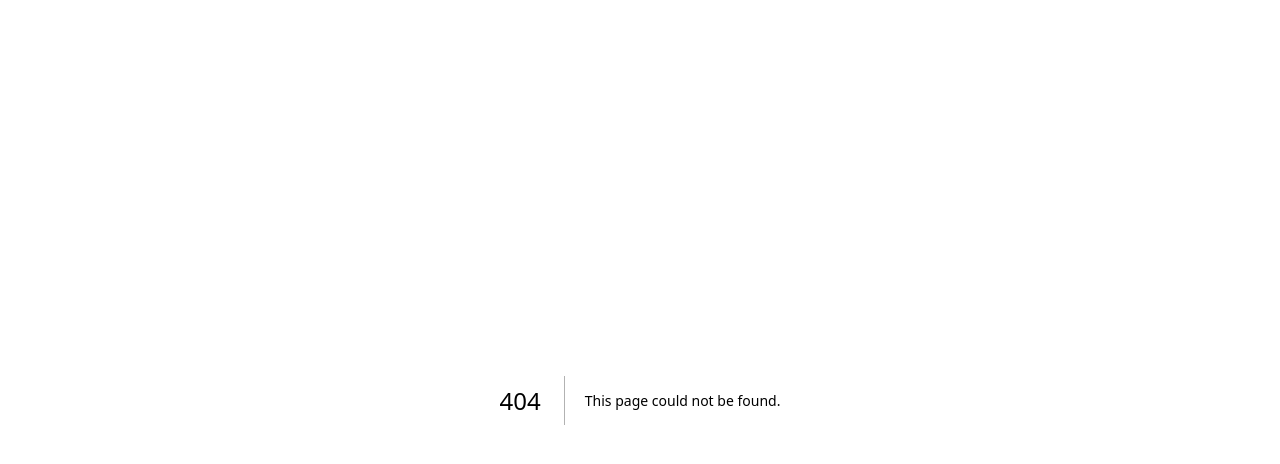
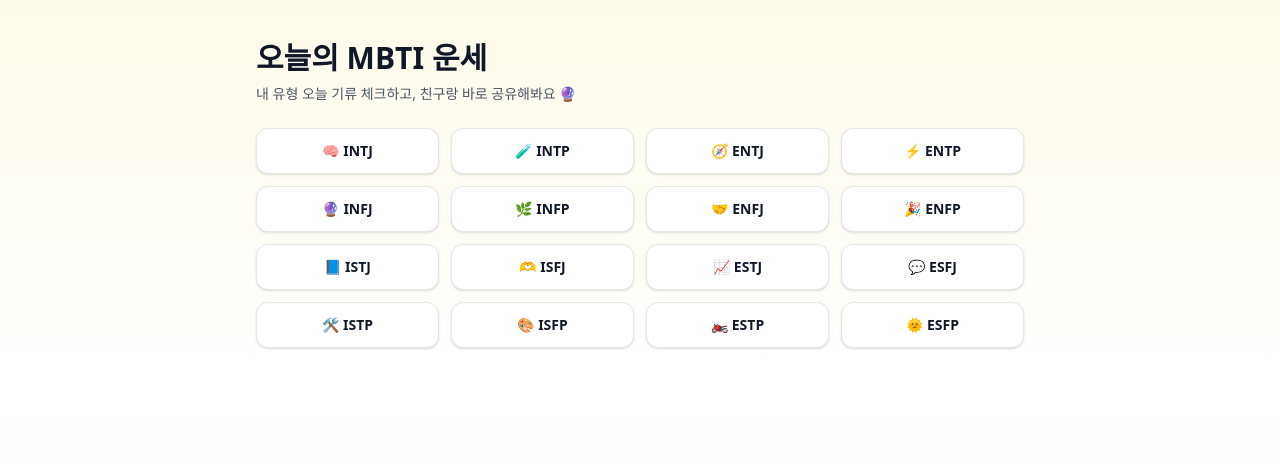
Before and after one commit to youhyun-ai/mbti-council, a Next.js app: page /horoscope in a window 1280 px wide. Before the commit this address had no page. Shown: the top 464 px of the page. Built offline with nearby package versions, Linux system fonts and the light colour scheme.

Commit message:
feat: add daily MBTI horoscope feature (#17)
Co-authored-by: Youhyun Kim <youhyun@Youhyuns-MacBook-Pro.local>

```diff
--- /dev/null
+++ b/app/horoscope/[type]/[date]/page.tsx
@@ -0,0 +1,72 @@
+import type { Metadata } from "next";
+import Link from "next/link";
+import { notFound } from "next/navigation";
+
+import { generateDailyHoroscope } from "@/lib/horoscope";
+import { isValidMbtiType } from "@/lib/mbti";
+
+type PageProps = {
+  params: Promise<{ type: string; date: string }>;
+};
+
+function validDate(date: string) {
+  return /^\d{4}-\d{2}-\d{2}$/.test(date);
+}
+
+export async function generateMetadata({ params }: PageProps): Promise<Metadata> {
+  const { type, date } = await params;
+  const up = type.toUpperCase();
+  return {
+    title: `${up} 오늘의 운세 (${date})`,
+    description: `${up}의 ${date} 연애/커리어/행운/인간관계 운세`,
+  };
+}
+
+export default async function HoroscopeResultPage({ params }: PageProps) {
+  const { type, date } = await params;
+  const up = type.toUpperCase();
+
+  if (!isValidMbtiType(up) || !validDate(date)) notFound();
+
+  const data = await generateDailyHoroscope(up, date);
+
+  return (
+    <main className="min-h-screen bg-gradient-to-b from-fuchsia-50 via-white to-amber-50 px-4 py-8 text-gray-900">
+      <div className="mx-auto max-w-2xl rounded-3xl border border-gray-200 bg-white p-6 shadow-sm sm:p-8">
+        <p className="text-xs font-bold text-fuchsia-700">{data.date} · 오늘의 운세</p>
+        <h1 className="mt-2 text-3xl font-black">{data.type} {data.title}</h1>
+        <p className="mt-3 rounded-xl bg-fuchsia-50 px-4 py-3 text-sm text-gray-700">{data.overall}</p>
+
+        <div className="mt-6 grid gap-3 sm:grid-cols-2">
+          <section className="rounded-xl border border-rose-200 bg-rose-50 p-4">
+            <h2 className="text-sm font-extrabold">💘 연애</h2>
+            <p className="mt-1 text-sm text-gray-700">{data.love}</p>
+          </section>
+          <section className="rounded-xl border border-sky-200 bg-sky-50 p-4">
+            <h2 className="text-sm font-extrabold">💼 커리어</h2>
+            <p className="mt-1 text-sm text-gray-700">{data.career}</p>
+          </section>
+          <section className="rounded-xl border border-amber-200 bg-amber-50 p-4">
+            <h2 className="text-sm font-extrabold">🍀 행운</h2>
+            <p className="mt-1 text-sm text-gray-700">{data.luck}</p>
+          </section>
+          <section className="rounded-xl border border-emerald-200 bg-emerald-50 p-4">
+            <h2 className="text-sm font-extrabold">🫂 인간관계</h2>
+            <p className="mt-1 text-sm text-gray-700">{data.social}</p>
+          </section>
+        </div>
+
+        <div className="mt-5 rounded-xl border border-gray-200 bg-gray-50 p-4 text-sm text-gray-700">
+          <p>✨ 럭키 아이템: <span className="font-bold">{data.luckyItem}</span></p>
+          <p className="mt-1">⏰ 럭키 타임: <span className="font-bold">{data.luckyTime}</span></p>
+        </div>
+
+        <div className="mt-6 flex flex-wrap gap-2">
+          <Link href="/horoscope" className="rounded-full bg-gray-900 px-4 py-2 text-xs font-bold text-white">
+            다른 유형 보기
+          </Link>
+        </div>
+      </div>
+    </main>
+  );
+}
--- /dev/null
+++ b/app/horoscope/page.tsx
@@ -0,0 +1,33 @@
+import Link from "next/link";
+
+import { MBTI_TYPES } from "@/app/lib/mbti";
+
+function todayKST() {
+  return new Intl.DateTimeFormat("sv-SE", { timeZone: "Asia/Seoul" }).format(new Date());
+}
+
+export default function HoroscopeLandingPage() {
+  const date = todayKST();
+
+  return (
+    <main className="min-h-screen bg-gradient-to-b from-amber-50 via-white to-fuchsia-50 px-4 py-10 text-gray-900">
+      <div className="mx-auto max-w-3xl">
+        <h1 className="text-3xl font-black">오늘의 MBTI 운세</h1>
+        <p className="mt-2 text-sm text-gray-600">내 유형 오늘 기류 체크하고, 친구랑 바로 공유해봐요 🔮</p>
+
+        <div className="mt-6 grid grid-cols-2 gap-3 sm:grid-cols-4">
+          {MBTI_TYPES.map((item) => (
+            <Link
+              key={item.code}
+              href={`/horoscope/${item.code}/${date}`}
+              className="rounded-xl border border-gray-200 bg-white px-4 py-3 text-center text-sm font-bold shadow-sm transition hover:-translate-y-0.5 hover:border-gray-300"
+            >
+              <span className="mr-1">{item.emoji}</span>
+              {item.code}
+            </Link>
+          ))}
+        </div>
+      </div>
+    </main>
+  );
+}
--- a/app/page.tsx
+++ b/app/page.tsx
@@ -44,12 +44,20 @@ export default async function HomePage() {
           성격 다른 셋 부르면 단톡방이 열림.<br />내 고민, 걔네한테 맡겨봐.
         </p>
 
-        <Link
-          href="/pick"
-          className="mt-8 inline-flex min-h-14 items-center justify-center rounded-2xl bg-gray-900 px-8 text-lg font-extrabold text-white shadow-lg shadow-gray-900/20 transition hover:-translate-y-0.5 hover:bg-black"
-        >
-          단톡 열기 →
-        </Link>
+        <div className="mt-8 flex flex-wrap items-center justify-center gap-3">
+          <Link
+            href="/pick"
+            className="inline-flex min-h-14 items-center justify-center rounded-2xl bg-gray-900 px-8 text-lg font-extrabold text-white shadow-lg shadow-gray-900/20 transition hover:-translate-y-0.5 hover:bg-black"
+          >
+            단톡 열기 →
+          </Link>
+          <Link
+            href="/horoscope"
+            className="inline-flex min-h-14 items-center justify-center rounded-2xl border border-fuchsia-200 bg-fuchsia-50 px-6 text-base font-bold text-fuchsia-800 shadow-sm transition hover:-translate-y-0.5 hover:border-fuchsia-300"
+          >
+            오늘의 운세 보기 →
+          </Link>
+        </div>
       </section>
 
       <LandingDemo />
--- /dev/null
+++ b/lib/horoscope.ts
@@ -0,0 +1,114 @@
+import Anthropic from "@anthropic-ai/sdk";
+
+import { isValidMbtiType, type MbtiType } from "@/lib/mbti";
+
+export type DailyHoroscope = {
+  type: MbtiType;
+  date: string;
+  title: string;
+  overall: string;
+  love: string;
+  career: string;
+  luck: string;
+  social: string;
+  luckyItem: string;
+  luckyTime: string;
+};
+
+let client: Anthropic | null = null;
+const cache = new Map<string, DailyHoroscope>();
+
+function getClient() {
+  if (!process.env.ANTHROPIC_API_KEY) throw new Error("ANTHROPIC_API_KEY is missing");
+  if (!client) client = new Anthropic({ apiKey: process.env.ANTHROPIC_API_KEY });
+  return client;
+}
+
+function fallback(type: MbtiType, date: string): DailyHoroscope {
+  return {
+    type,
+    date,
+    title: `${type} 오늘의 운세`,
+    overall: "오늘은 가볍게 가도 운이 붙는 날. 너무 완벽하려고만 하지 말고, 작은 타이밍을 잡아보세요.",
+    love: "호감 신호는 디테일에서 보여요. 답장 템포를 한 박자만 맞춰보세요.",
+    career: "일은 80%에서 공유해도 충분히 좋아요. 피드백이 오늘의 부스터입니다.",
+    luck: "사소한 선택에서 행운이 갈립니다. 첫 직감을 믿고 빠르게 움직여보세요.",
+    social: "사람 운은 무난 이상. 길게 설명하기보다 한 줄 진심이 더 먹혀요.",
+    luckyItem: "메모 앱",
+    luckyTime: "오후 3:00~5:00",
+  };
+}
+
+function parseJson(text: string): Omit<DailyHoroscope, "type" | "date"> | null {
+  try {
+    const s = text.indexOf("{");
+    const e = text.lastIndexOf("}");
+    if (s < 0 || e < 0) return null;
+    const raw = JSON.parse(text.slice(s, e + 1)) as Record<string, string>;
+    const fields = ["title", "overall", "love", "career", "luck", "social", "luckyItem", "luckyTime"];
+    if (!fields.every((k) => typeof raw[k] === "string" && raw[k].trim())) return null;
+    return {
+      title: raw.title.trim(),
+      overall: raw.overall.trim(),
+      love: raw.love.trim(),
+      career: raw.career.trim(),
+      luck: raw.luck.trim(),
+      social: raw.social.trim(),
+      luckyItem: raw.luckyItem.trim(),
+      luckyTime: raw.luckyTime.trim(),
+    };
+  } catch {
+    return null;
+  }
+}
+
+export async function generateDailyHoroscope(typeRaw: string, date: string): Promise<DailyHoroscope> {
+  const type = typeRaw.toUpperCase();
+  if (!isValidMbtiType(type)) throw new Error("Invalid MBTI type");
+  if (!/^\d{4}-\d{2}-\d{2}$/.test(date)) throw new Error("Invalid date format");
+
+  const key = `${type}:${date}`;
+  const cached = cache.get(key);
+  if (cached) return cached;
+
+  const prompt = [
+    `MBTI council가 합의해서 만든 오늘의 MBTI 운세를 작성해줘.`,
+    "형식은 토론 로그가 아니라 최종 운세 요약본이어야 해.",
+    `MBTI: ${type}`,
+    `날짜(한국): ${date}`,
+    "톤: 가볍고 재밌게, 한국 MZ 감성, 30초 안에 읽히게.",
+    "중요: MBTI 성격의 과장된 유머를 섞되 비하/혐오/공포 표현 금지.",
+    "카테고리 4개: 연애, 커리어, 행운, 인간관계.",
+    "date를 seed처럼 사용해서 같은 날짜엔 같은 성향의 메시지가 나오게 하고, 다음 날엔 결이 달라지게.",
+    "한국어로만 작성.",
+    "JSON만 출력:",
+    '{"title":"...","overall":"...","love":"...","career":"...","luck":"...","social":"...","luckyItem":"...","luckyTime":"..."}',
+    "각 문장은 1~2문장, 짧고 선명하게.",
+  ].join("\n");
+
+  try {
+    const res = await getClient().messages.create({
+      model: "claude-sonnet-4-6",
+      temperature: 0.2,
+      max_tokens: 500,
+      messages: [{ role: "user", content: prompt }],
+    });
+
+    const text = res.content
+      .filter((b) => b.type === "text")
+      .map((b) => b.text)
+      .join("\n");
+
+    const parsed = parseJson(text);
+    const value: DailyHoroscope = parsed
+      ? { type, date, ...parsed }
+      : fallback(type, date);
+
+    cache.set(key, value);
+    return value;
+  } catch {
+    const value = fallback(type, date);
+    cache.set(key, value);
+    return value;
+  }
+}
```
